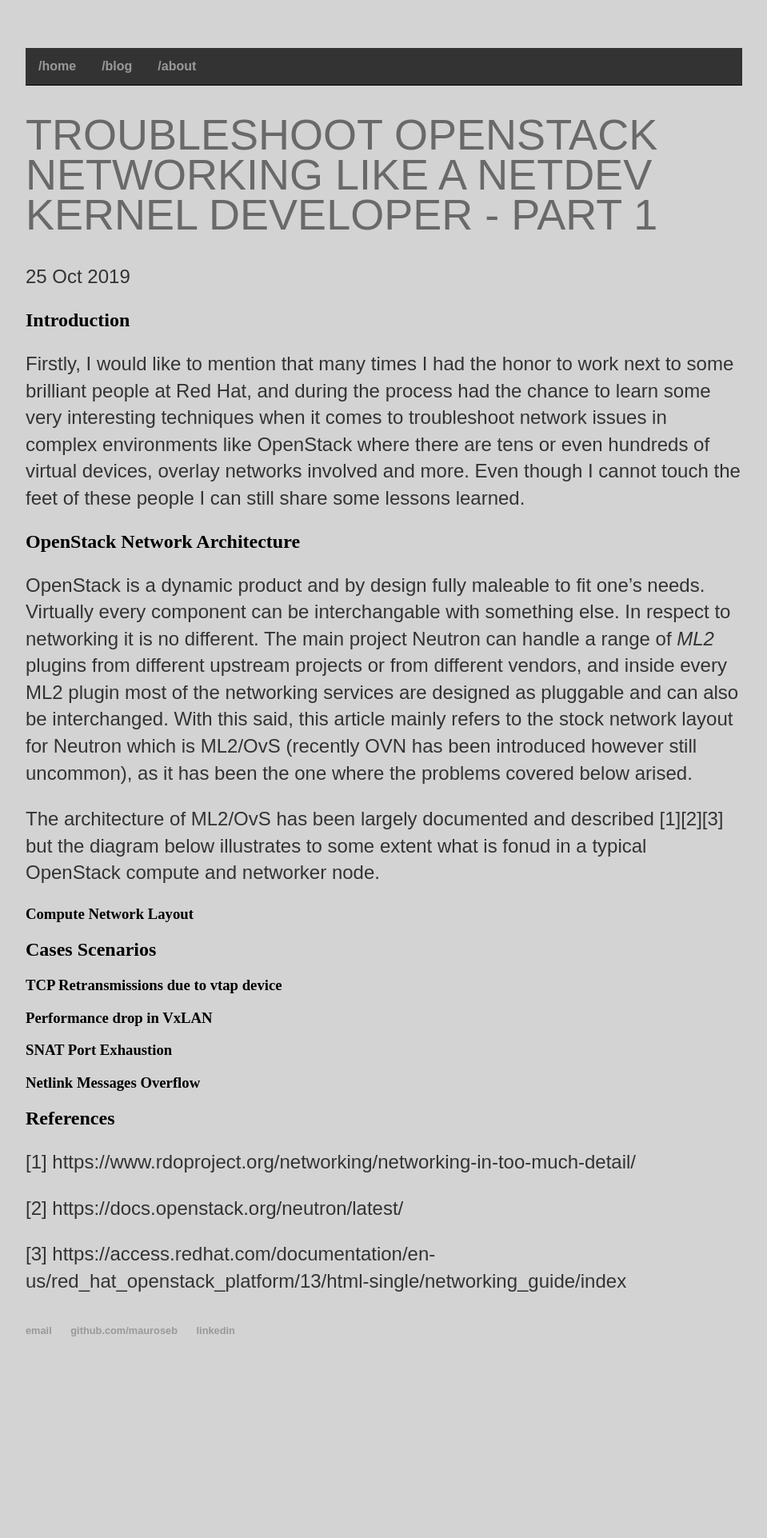
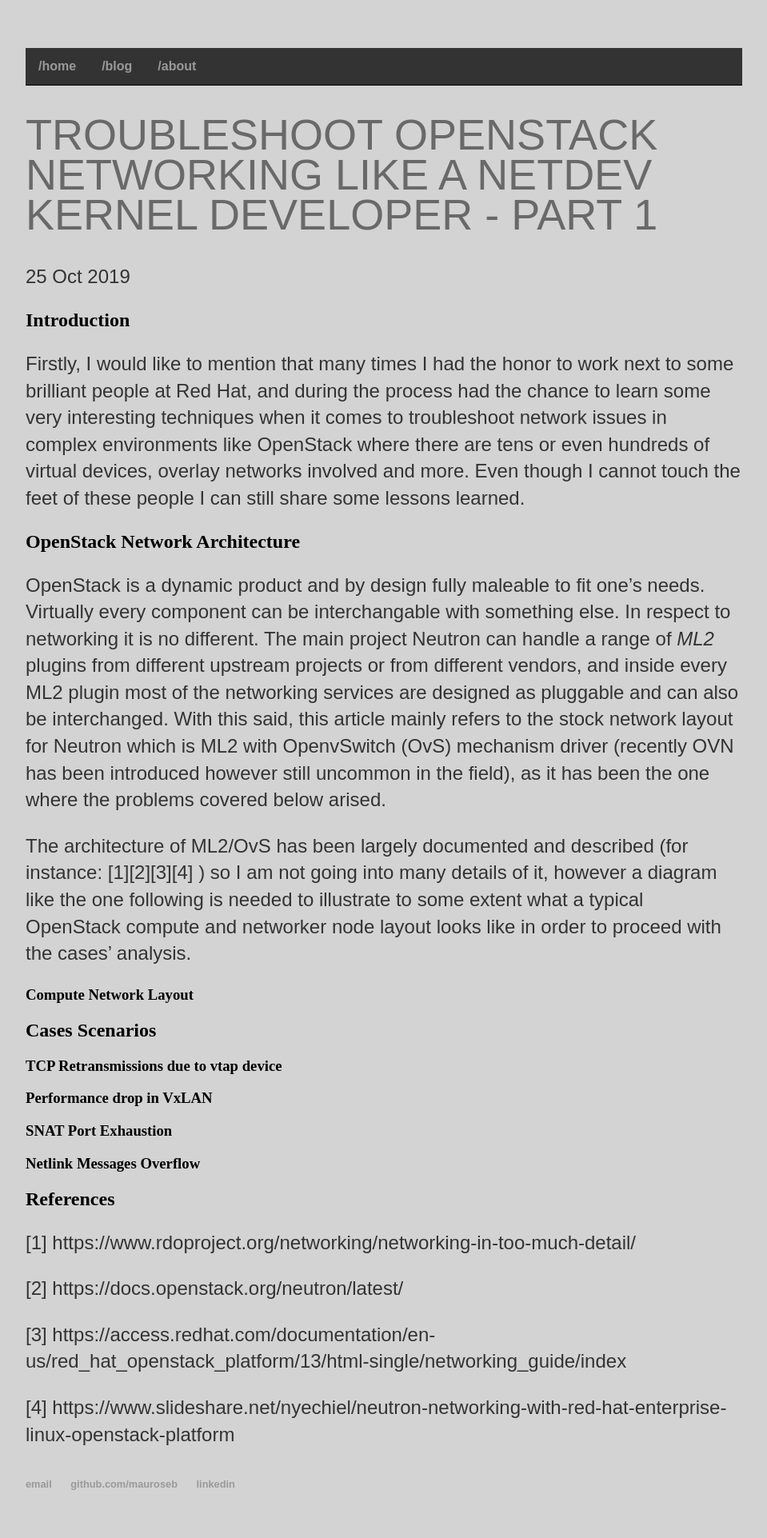
Before and after one commit to mauroseb/mauroseb.github.io, a Jekyll site: the page built from _posts/2019-10-25-troubleshoot-networks-like-netdev.md, in a window 1280 px wide. Shown: the whole page at 80% size, without its empty margins (160-1119 px from the left). Built offline with Jekyll 4.4.1, drawn with Linux system fonts in a browser that asks for light colours; before the commit the page ends 1731 px from its top, so only the background shows below that.

Commit message:
Update 2019-10-25-troubleshoot-networks-like-netdev.md

```diff
--- a/_posts/2019-10-25-troubleshoot-networks-like-netdev.md
+++ b/_posts/2019-10-25-troubleshoot-networks-like-netdev.md
@@ -13,9 +13,9 @@
 
 ## OpenStack Network Architecture
 
-OpenStack is a dynamic product and by design fully maleable to fit one's needs. Virtually every component can be interchangable with something else. In respect to networking it is no different. The main project Neutron can handle a range of _ML2_ plugins from different upstream projects or from different vendors, and inside every ML2 plugin most of the networking services are designed as pluggable and can also be interchanged. With this said, this article mainly refers to the stock network layout for Neutron which is ML2/OvS (recently OVN has been introduced however still uncommon), as it has been the one where the problems covered below arised.
+OpenStack is a dynamic product and by design fully maleable to fit one's needs. Virtually every component can be interchangable with something else. In respect to networking it is no different. The main project Neutron can handle a range of _ML2_ plugins from different upstream projects or from different vendors, and inside every ML2 plugin most of the networking services are designed as pluggable and can also be interchanged. With this said, this article mainly refers to the stock network layout for Neutron which is ML2 with OpenvSwitch (OvS) mechanism driver (recently OVN has been introduced however still uncommon in the field), as it has been the one where the problems covered below arised.
 
-The architecture of ML2/OvS has been largely documented and described [1][2][3] but the diagram below illustrates to some extent what is fonud in a typical OpenStack compute and networker node.
+The architecture of ML2/OvS has been largely documented and described (for instance: [1][2][3][4] ) so I am not going into many details of it, however a diagram like the one following is needed to illustrate to some extent what a typical OpenStack compute and networker node layout looks like in order to proceed with the cases' analysis.
 
 ### Compute Network Layout
 
@@ -39,3 +39,5 @@
 [2] https://docs.openstack.org/neutron/latest/
 
 [3] https://access.redhat.com/documentation/en-us/red_hat_openstack_platform/13/html-single/networking_guide/index
+
+[4] https://www.slideshare.net/nyechiel/neutron-networking-with-red-hat-enterprise-linux-openstack-platform
```
